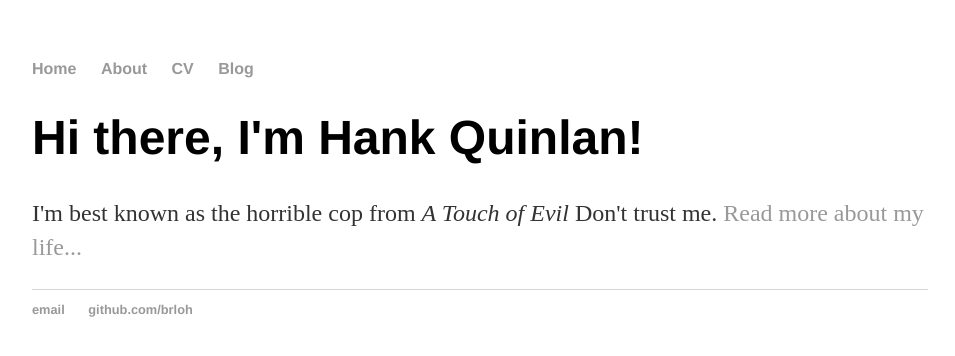
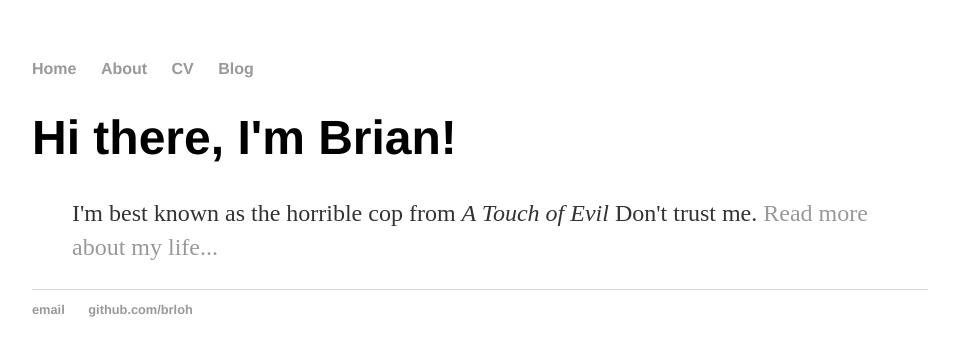
Before and after one commit to brloh/old-website, a Jekyll site: the page built from index.html, in a window 1280 px wide. Shown: the top 356 px of the page, without its empty margins (160-1115 px from the left). Built offline with Jekyll 4.4.1, drawn with Linux system fonts in a browser that asks for light colours.

Commit message:
Update index.html

```diff
--- a/index.html
+++ b/index.html
@@ -1,8 +1,10 @@
 ---
 layout: default
-title: Hank Quinlan, Horrible Cop
+title: Home
 ---
 <div class="blurb">
-	<h1>Hi there, I'm Hank Quinlan!</h1>
+	<h1>Hi there, I'm Brian!</h1>
+	<blockquote>
 	<p>I'm best known as the horrible cop from <em>A Touch of Evil</em> Don't trust me. <a href="/about">Read more about my life...</a></p>
+	<blockquote>
 </div><!-- /.blurb -->
```
